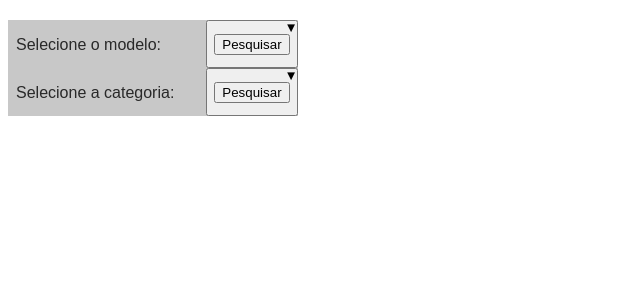
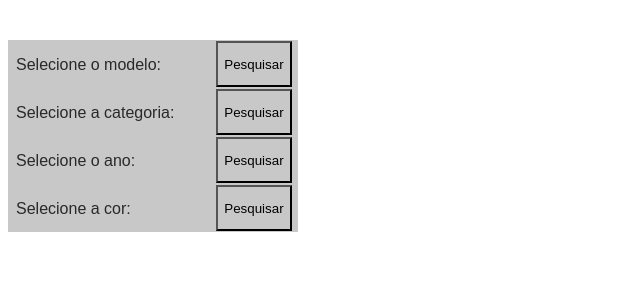
Before and after one commit to VitorTinelli/webLearning, a PHP site: page /home.php in a window 1280 px wide. Shown: the part 58-358 px from the top of the page, without its empty margins (0-640 px from the left). Run offline with PHP 8.4, Linux system fonts and the light colour scheme; tables that the repository leaves empty or names only in its code hold one stand-in row (values such as "Sample post").

Commit message:
updateRevenda

```diff
--- a/site/cadastroMarcas.html
+++ b/site/cadastroMarcas.html
@@ -1,5 +1,4 @@
 <html>
-    <!-- Head -->
     <head>
         <meta charset="UTF-8"/>
         <title>Cadastro Marcas</title>
@@ -15,6 +14,7 @@
                 <h2> Cadastro das Marcas Revenda de Carros</h2>
                 <div class="input-forms">
                 <!-- Text inputs -->
+
                 <input required type="text" name="codigo" id="codigo" size=20 class="input">
                 <label for="codigo">Código: </label>
                 </div>
--- a/site/home.php
+++ b/site/home.php
@@ -4,9 +4,6 @@
 
 //conectar com o banco: revenda
 $banco = mysql_select_db('revenda');
-
-$sql_marcas = "Select * from marcas";
-$pesquisar_marcas = mysql_query($sql_marcas);
 
 $sql_modelos = "Select * from modelos";
 $pesquisar_modelos = mysql_query($sql_modelos);
@@ -16,6 +13,13 @@
 
 $sql_automoveis = "Select * from automoveis";
 $pesquisar_automoveis = mysql_query($sql_automoveis);
+
+$sql_ano = "select distinct ano from automoveis";
+$pesquisar_ano = mysql_query($sql_ano);
+
+$sql_cor = "select distinct cor from automoveis";
+$pesquisar_cor = mysql_query($sql_cor);
+
 
 ?>
 
@@ -59,7 +63,7 @@
                         }
                         ?>
                         <button>
-                        <input type="submit" name="pesquisarModelo" id="pesquisar" value="Pesquisar">
+                        <input type="submit" name="pesquisarModelo" id="pesquisar" value="Pesquisar" class="butaoHome">
                         </button>
                     </div>
 
@@ -76,13 +80,49 @@
                     }
                     ?>
                     <button>
-                        <input type="submit" name="pesquisarcategorias" id="pesquisar" value="Pesquisar">
+                        <input type="submit" name="pesquisarCategorias" id="pesquisar" value="Pesquisar" class="butaoHome">
                     </button>
                 </div>
+
+                <div class="select">
+                <select name="codano" id="codano">
+                <option value = "0" selected disabled>Selecione o ano:</option>
+                <?php
+                if  (mysql_num_rows($pesquisar_ano) <> 0 ){
+                    while($automoveis = mysql_fetch_array($pesquisar_ano)){
+                        echo '<option value="'.$automoveis['ano'].'">'.
+                                               $automoveis['ano'].'</option>';
+                        }
+                        echo '</select>';
+                    }
+                        ?>
+                    <button>
+                        <input type="submit" name="pesquisarAno" id="pesquisar" value="Pesquisar" class="butaoHome">
+                    </button>
+                </div>
+
+                <div class="select">
+                <select name="codcor" id="codcor">
+                <option value = "0" selected disabled>Selecione a cor:</option>
+                <?php
+                if  (mysql_num_rows($pesquisar_cor) <> 0 ){
+                    while($automoveis = mysql_fetch_array($pesquisar_cor)){
+                        echo '<option value="'.$automoveis['cor'].'">'.
+                                               $automoveis['cor'].'</option>';
+                        }
+                        echo '</select>';
+                    }
+                        ?>
+                    <button>
+                        <input type="submit" name="pesquisarCor" id="pesquisar" value="Pesquisar" class="butaoHome">
+                    </button>
+                </div>
+
             </form>
 
                 <div>
                     <?php
+
                                 //pesquisar modelos
                                 if (isset($_POST['pesquisarModelo']))
                                 {
@@ -97,20 +137,22 @@
                                         echo "Sua pesquisa não retornou resultados ";
                                         }
                                     else {
-                                        echo "Resultado da Pesquisa por automoveis "."<br>";
+                                        echo "<div class = 'title'>Resultado da Pesquisa por automoveis </div>";
                                         while($automoveis = mysql_fetch_array($resultado))
                                             {
-                                                echo"Descricao: ".$automoveis['descricao']."<br>".
+                                                echo"<div class = 'resultados'> <div class = 'resultados_ind'>
+                                                    Descricao: ".$automoveis['descricao']."<br>".
                                                     "Valor: ".$automoveis['valor']."<br>".
                                                     "Ano: ".$automoveis['ano']."<br>".
-                                                    "Cor: ".$automoveis['cor'].'</option>';
+                                                    "Cor: ".$automoveis['cor'].'</option></div>';
 
                                             }
+                                            echo '</div>';
                                     }
                                 }
 
                             //pesquisar Categorias
-                            if (isset($_POST['pesquisarcategorias']))
+                            if (isset($_POST['pesquisarCategorias']))
                             {
 
                             $codcategorias = $_POST['codcategorias'];
@@ -123,26 +165,77 @@
                                     echo "Sua pesquisa não retornou resultados ";
                                     }
                                 else {
-                                    echo "Resultado da Pesquisa por automoveis "."<br>";
+                                    echo "<div class = 'title'>Resultado da Pesquisa por automoveis </div>";
                                     while($automoveis = mysql_fetch_array($resultado))
                                         {
-                                            echo"Descricao: ".$automoveis['descricao']."<br>".
+                                            echo"<div class = 'resultados'> <div class = 'resultados_ind'>
+                                                Descricao: ".$automoveis['descricao']."<br>".
                                                 "Valor: ".$automoveis['valor']."<br>".
                                                 "Ano: ".$automoveis['ano']."<br>".
-                                                "Cor: ".$automoveis['cor'].'</option>';
-
+                                                "Cor: ".$automoveis['cor'].'</option></div>';
                                         }
+                                        echo '</div>';
                                 }
                             }
 
+                            //pesquisar Ano
+                            if (isset($_POST['pesquisarAno']))
+                            {
+
+                            $codano = $_POST['codano'];
+                            $sql = "select * from automoveis
+                            where ano= '$codano'";
+
+                            $resultado = mysql_query($sql);
+
+                                if (mysql_num_rows($resultado) == 0){
+                                    echo "Sua pesquisa não retornou resultados ";
+                                    }
+                                else {
+                                    echo "<div class = 'title'>Resultado da Pesquisa por automoveis </div>";
+                                    while($automoveis = mysql_fetch_array($resultado))
+                                        {
+                                            echo"<div class = 'resultados'> <div class = 'resultados_ind'>
+                                                Descricao: ".$automoveis['descricao']."<br>".
+                                                "Valor: ".$automoveis['valor']."<br>".
+                                                "Ano: ".$automoveis['ano']."<br>".
+                                                "Cor: ".$automoveis['cor'].'</option></div>';
+                                        }
+                                        echo '</div>';
+                                    }
+                            }
+
+                            //pesquisar cor
+                            if (isset($_POST['pesquisarCor']))
+                            {
+
+                            $codcor = $_POST['codcor'];
+                            $sql = "select * from automoveis
+                            where cor= '$codcor'";
+
+                            $resultado = mysql_query($sql);
+
+                                if (mysql_num_rows($resultado) == 0){
+                                    echo "Sua pesquisa não retornou resultados ";
+                                    }
+                                else {
+                                    echo "<div class = 'title'>Resultado da Pesquisa por automoveis </div>";
+                                    while($automoveis = mysql_fetch_array($resultado))
+                                        {
+                                            echo"<div class = 'resultados'> <div class = 'resultados_ind'>
+                                                Descricao: ".$automoveis['descricao']."<br>".
+                                                "Valor: ".$automoveis['valor']."<br>".
+                                                "Ano: ".$automoveis['ano']."<br>".
+                                                "Cor: ".$automoveis['cor'].'</option></div>';
+                                        }
+                                        echo '</div>';
+                                    }
+                            }
+        ?>
+
+    </div>
 
 
-
-                    ?>
-                </div>
   </main>
-
  </body>
-
-
 </html>
--- a/site/stylemain.css
+++ b/site/stylemain.css
@@ -2,7 +2,6 @@
     display: flex;
     justify-content: space-between;
     align-items: center;
-    background-color: #FFF;
     color: #333;
     width: 100%;
   }
@@ -20,8 +19,6 @@
     color: #333;
     font-weight: bold;
   }
-
-
 
 select{
     appearance: none;
@@ -50,7 +47,6 @@
 }
 
 .select ::after{
-    content: '\25BC';
     position: absolute;
     top: 0;
     right: 0;
@@ -64,7 +60,37 @@
 
 }
 
+main{
+    padding-top: 40px;
+}
 
-main{
-    padding-top: 20px;
+button{
+  background-color: rgb(41, 41, 41);
+  border: 0!important;
+  background: transparent;
+  color: rgb(41, 41, 41);
+  cursor: pointer;
+  }
+
+.title{
+  font-size: 25;
+  margin-bottom: 20;
 }
+
+.resultados{
+  display: inline-flex;
+  margin-left: 10;
+  height: 100;
+}
+
+.resultados_ind{
+  display: inline-flex;
+  margin-right: 50;
+
+}
+input{
+  background: transparent;
+  height: 100%;
+  margin:auto;
+  width: auto;
+}
```
Also changed, not shown: 2 other files. Lines whose indentation alone changed are shown as unchanged.
